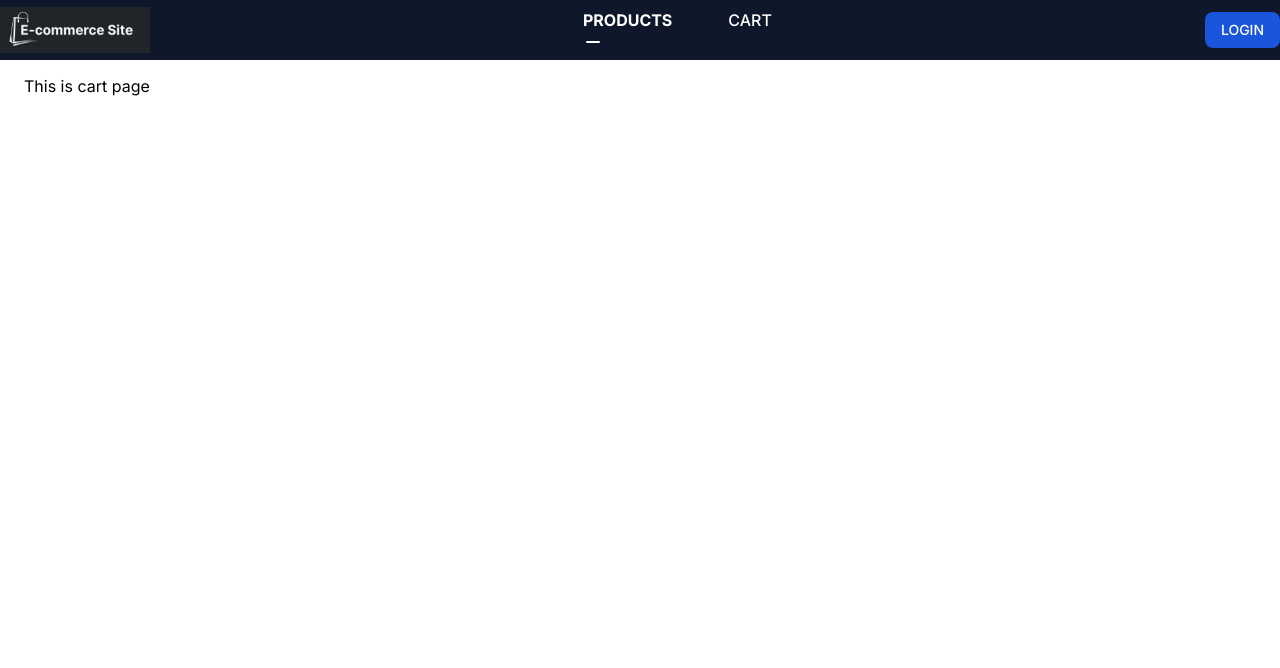
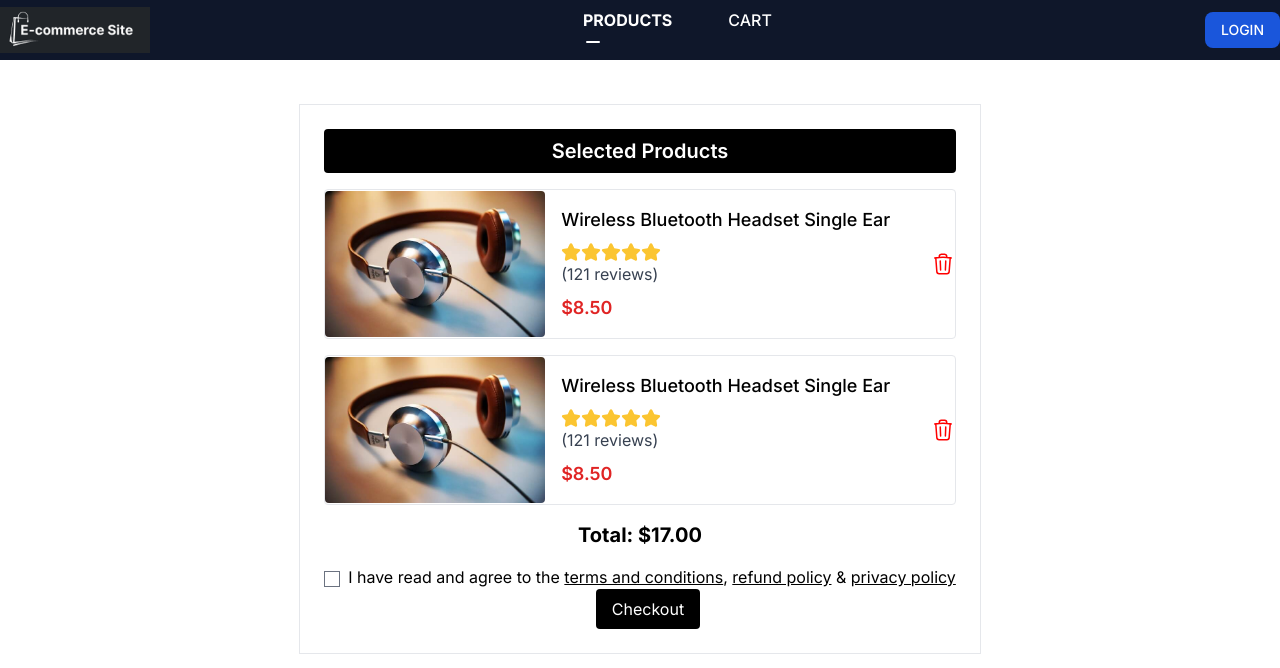
Before and after one commit to Nibaron/tech_analytica_task, a Next.js app: page /cart in a window 1280 px wide. Shown: the top 668 px of the page. Built offline with nearby package versions, Linux system fonts and the light colour scheme.

Commit message:
cart page implemented

```diff
--- a/app/(authenticated)/cart/page.tsx
+++ b/app/(authenticated)/cart/page.tsx
@@ -1,13 +1,63 @@
-import React from "react";
+"use client";
 
-// import { Container } from './styles';
+import React, { useState } from "react";
+import CartList from "@/conponents/cart/cart-list";
+import { CartItem as CartItemType } from "@/models/global-types";
 
-const cartPage: React.FC = () => {
+const initialItems: CartItemType[] = [
+  {
+    id: 1,
+    name: "Wireless Bluetooth Headset Single Ear",
+    price: 8.5,
+    quantity: 1,
+    image: "/path-to-image.jpg",
+  },
+  {
+    id: 2,
+    name: "Wireless Bluetooth Headset Single Ear",
+    price: 8.5,
+    quantity: 1,
+    image: "/path-to-image.jpg",
+  },
+];
+
+const CartPage: React.FC = () => {
+  const [items, setItems] = useState<CartItemType[]>(initialItems);
+
+  const handleRemoveItem = (id: number) => {
+    setItems(items.filter((item) => item.id !== id));
+  };
+
   return (
-    <div className="pt-[50px]">
-      <h1>This is cart page</h1>
-    </div>
+    <main className="min-h-screen pt-[80px] px-12">
+      <div className="flex flex-col items-center">
+        <div className="flex justify-center"></div>
+        <div className="p-6 border">
+          <div className="text-xl text-white font-semibold mb-4 text-center bg-black rounded px-4 py-2">
+            Selected Products
+          </div>
+          <CartList items={items} onRemove={handleRemoveItem} />
+          <div className="mt-4">
+            <input type="checkbox" id="terms" className="mr-2" />
+            <label htmlFor="terms">
+              I have read and agree to the{" "}
+              <span className="underline">
+                terms and conditions
+              </span>
+              , <span className="underline">refund policy</span> &{" "}
+              <span className="underline">privacy policy</span>
+            </label>
+            <br />
+            <div className="flex justify-center">
+              <button className="bg-black text-white px-4 py-2 rounded ml-4">
+                Checkout
+              </button>
+            </div>
+          </div>
+        </div>
+      </div>
+    </main>
   );
 };
 
-export default cartPage;
+export default CartPage;
--- a/assets/icons.tsx
+++ b/assets/icons.tsx
@@ -126,3 +126,22 @@ export const SingleViewIcon = () => {
     </svg>
   );
 };
+
+export const TrashIcon = () => {
+  return (
+    <svg
+      xmlns="http://www.w3.org/2000/svg"
+      fill="none"
+      viewBox="0 0 24 24"
+      stroke-width="1.5"
+      stroke="red"
+      className="w-6 h-6"
+    >
+      <path
+        stroke-linecap="round"
+        stroke-linejoin="round"
+        d="m14.74 9-.346 9m-4.788 0L9.26 9m9.968-3.21c.342.052.682.107 1.022.166m-1.022-.165L18.16 19.673a2.25 2.25 0 0 1-2.244 2.077H8.084a2.25 2.25 0 0 1-2.244-2.077L4.772 5.79m14.456 0a48.108 48.108 0 0 0-3.478-.397m-12 .562c.34-.059.68-.114 1.022-.165m0 0a48.11 48.11 0 0 1 3.478-.397m7.5 0v-.916c0-1.18-.91-2.164-2.09-2.201a51.964 51.964 0 0 0-3.32 0c-1.18.037-2.09 1.022-2.09 2.201v.916m7.5 0a48.667 48.667 0 0 0-7.5 0"
+      />
+    </svg>
+  );
+};
--- /dev/null
+++ b/conponents/cart/cart-item.tsx
@@ -0,0 +1,90 @@
+// components/CartItem.tsx
+import React from "react";
+import { CartItem as CartItemType } from "@/models/global-types";
+import Image from "next/image";
+import img from "@/assets/images/1002.png";
+import { TrashIcon } from "@/assets/icons";
+
+interface CartItemProps {
+  item: CartItemType;
+  onRemove: (id: number) => void;
+}
+
+const CartItem: React.FC<CartItemProps> = ({ item, onRemove }) => {
+  return (
+    <div className="flex items-center justify-between mb-4 p-0 border rounded">
+      <div className="flex items-center ">
+        <Image
+          src={img}
+          alt={item.name}
+          width={220}
+          className="object-cover mr-4 rounded"
+        />
+        <div className="p-4">
+          <h2 className="mb-2 text-lg font-medium dark:text-white">{`Wireless Bluetooth Headset Single Ear`}</h2>
+          <div className="flex items-center space-x-1 rtl:space-x-reverse">
+            <svg
+              className="w-5 h-5 text-yellow-300"
+              aria-hidden="true"
+              xmlns="http://www.w3.org/2000/svg"
+              fill="#fbc531"
+              viewBox="0 0 22 20"
+            >
+              <path d="M20.924 7.625a1.523 1.523 0 0 0-1.238-1.044l-5.051-.734-2.259-4.577a1.534 1.534 0 0 0-2.752 0L7.365 5.847l-5.051.734A1.535 1.535 0 0 0 1.463 9.2l3.656 3.563-.863 5.031a1.532 1.532 0 0 0 2.226 1.616L11 17.033l4.518 2.375a1.534 1.534 0 0 0 2.226-1.617l-.863-5.03L20.537 9.2a1.523 1.523 0 0 0 .387-1.575Z" />
+            </svg>
+            <svg
+              className="w-5 h-5 text-yellow-300"
+              aria-hidden="true"
+              xmlns="http://www.w3.org/2000/svg"
+              fill="#fbc531"
+              viewBox="0 0 22 20"
+            >
+              <path d="M20.924 7.625a1.523 1.523 0 0 0-1.238-1.044l-5.051-.734-2.259-4.577a1.534 1.534 0 0 0-2.752 0L7.365 5.847l-5.051.734A1.535 1.535 0 0 0 1.463 9.2l3.656 3.563-.863 5.031a1.532 1.532 0 0 0 2.226 1.616L11 17.033l4.518 2.375a1.534 1.534 0 0 0 2.226-1.617l-.863-5.03L20.537 9.2a1.523 1.523 0 0 0 .387-1.575Z" />
+            </svg>
+            <svg
+              className="w-5 h-5 text-yellow-300"
+              aria-hidden="true"
+              xmlns="http://www.w3.org/2000/svg"
+              fill="#fbc531"
+              viewBox="0 0 22 20"
+            >
+              <path d="M20.924 7.625a1.523 1.523 0 0 0-1.238-1.044l-5.051-.734-2.259-4.577a1.534 1.534 0 0 0-2.752 0L7.365 5.847l-5.051.734A1.535 1.535 0 0 0 1.463 9.2l3.656 3.563-.863 5.031a1.532 1.532 0 0 0 2.226 1.616L11 17.033l4.518 2.375a1.534 1.534 0 0 0 2.226-1.617l-.863-5.03L20.537 9.2a1.523 1.523 0 0 0 .387-1.575Z" />
+            </svg>
+            <svg
+              className="w-5 h-5 text-yellow-300"
+              aria-hidden="true"
+              xmlns="http://www.w3.org/2000/svg"
+              fill="#fbc531"
+              viewBox="0 0 22 20"
+            >
+              <path d="M20.924 7.625a1.523 1.523 0 0 0-1.238-1.044l-5.051-.734-2.259-4.577a1.534 1.534 0 0 0-2.752 0L7.365 5.847l-5.051.734A1.535 1.535 0 0 0 1.463 9.2l3.656 3.563-.863 5.031a1.532 1.532 0 0 0 2.226 1.616L11 17.033l4.518 2.375a1.534 1.534 0 0 0 2.226-1.617l-.863-5.03L20.537 9.2a1.523 1.523 0 0 0 .387-1.575Z" />
+            </svg>
+            <svg
+              className="w-5 h-5 text-yellow-300"
+              aria-hidden="true"
+              xmlns="http://www.w3.org/2000/svg"
+              fill="#fbc531"
+              viewBox="0 0 22 20"
+            >
+              <path d="M20.924 7.625a1.523 1.523 0 0 0-1.238-1.044l-5.051-.734-2.259-4.577a1.534 1.534 0 0 0-2.752 0L7.365 5.847l-5.051.734A1.535 1.535 0 0 0 1.463 9.2l3.656 3.563-.863 5.031a1.532 1.532 0 0 0 2.226 1.616L11 17.033l4.518 2.375a1.534 1.534 0 0 0 2.226-1.617l-.863-5.03L20.537 9.2a1.523 1.523 0 0 0 .387-1.575Z" />
+            </svg>
+          </div>
+          <p className="mb-2 text-base dark:text-gray-300 text-gray-700">
+            (121 reviews)
+          </p>
+          <div className="flex items-center">
+            <p className="mr-2 text-lg font-semibold text-red-600 dark:text-white">
+              $8.50
+            </p>
+          </div>
+        </div>
+      </div>
+
+      <div className="flex items-center" onClick={() => onRemove(item.id)}>
+        <TrashIcon />
+      </div>
+    </div>
+  );
+};
+
+export default CartItem;
--- /dev/null
+++ b/conponents/cart/cart-list.tsx
@@ -0,0 +1,29 @@
+// components/CartList.tsx
+import React from "react";
+import { CartItem as CartItemType } from "@/models/global-types";
+import CartItem from "./cart-item";
+
+interface CartListProps {
+  items: CartItemType[];
+  onRemove: (id: number) => void;
+}
+
+const CartList: React.FC<CartListProps> = ({ items, onRemove }) => {
+  const total = items.reduce(
+    (acc, item) => acc + item.price * item.quantity,
+    0
+  );
+
+  return (
+    <div className="container ">
+      {items.map((item) => (
+        <CartItem key={item.id} item={item} onRemove={onRemove} />
+      ))}
+      <div className="text-xl font-bold mt-4 text-center">
+        Total: ${total.toFixed(2)}
+      </div>
+    </div>
+  );
+};
+
+export default CartList;
```
Also changed, not shown: models/global-types.ts (+8 -0 lines).
